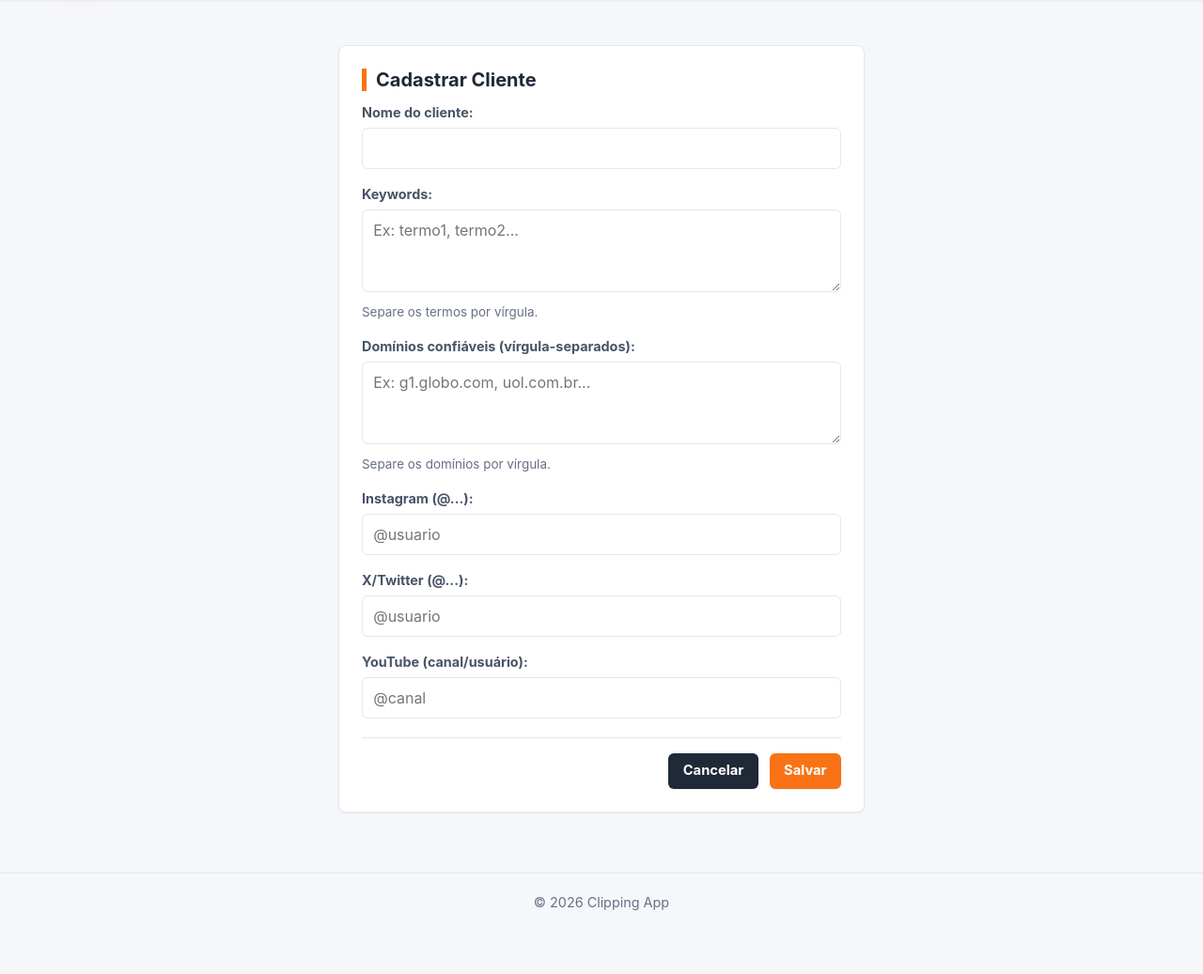
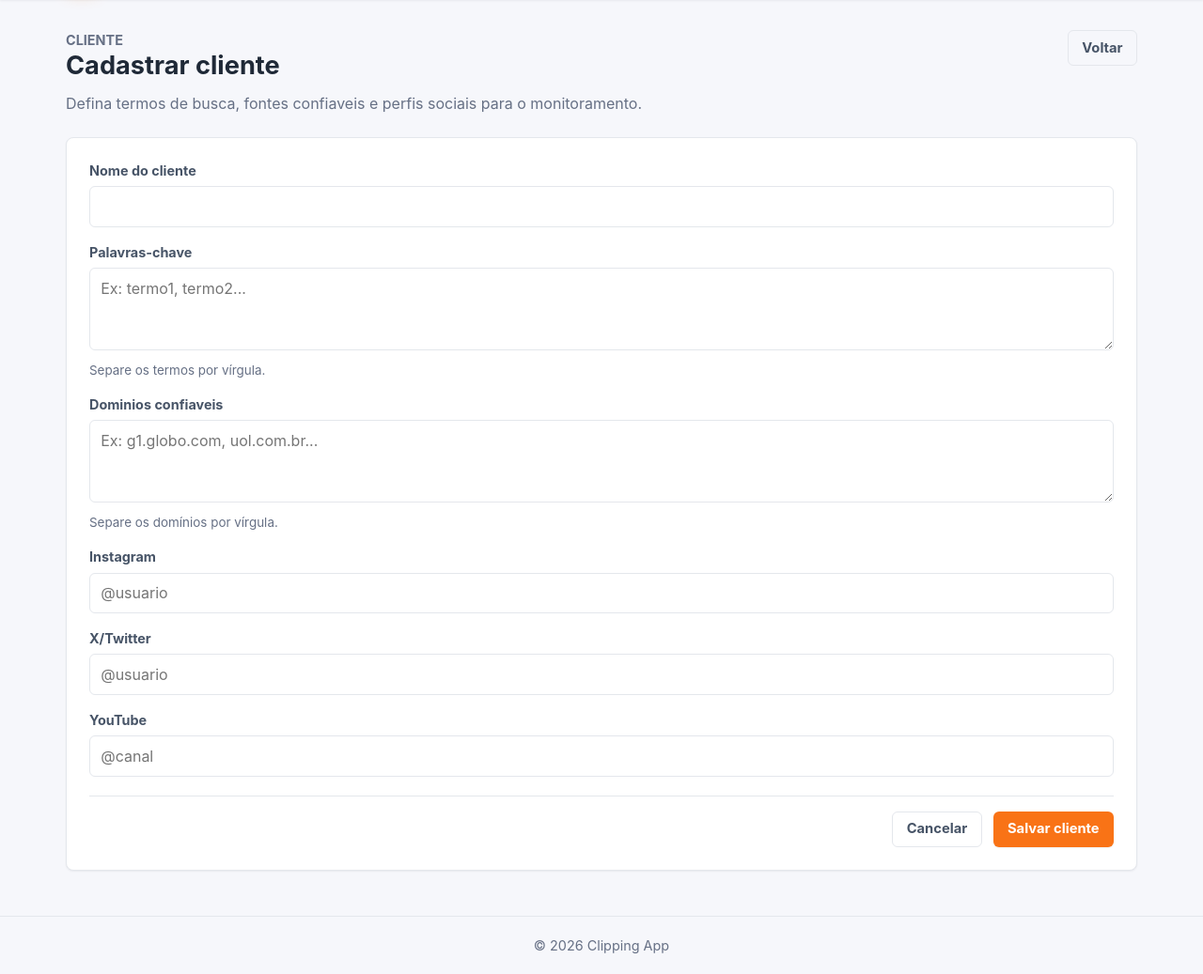
Before and after one commit to victorgdesouza/clipping, a Django app: page /clients/add/ in a window 1280 px wide. Shown: the part 63-1100 px from the top of the page at 94% size. Before the commit the page ends 1032 px from the top, so only its background shows below. Run offline with Django 5.2, Linux system fonts and the light colour scheme; the visitor is signed in with stand-in values (Sample User, id 1).

Commit message:
Improve client form UX

```diff
--- a/templates/newsclip/client_form.html
+++ b/templates/newsclip/client_form.html
@@ -1,79 +1,68 @@
-{# templates/newsclip/client_form.html #}
-{# templates/newsclip/client_form.html #}
-
 {% extends "base.html" %}
-{% block title %}
-{% if object %}Editar Cliente{% else %}Novo Cliente{% endif %}
-{% endblock %}
+{% block title %}{% if object %}Editar Cliente{% else %}Novo Cliente{% endif %}{% endblock %}
 
 {% block content %}
-<div class="form-container">
-  <div class="card">
-    <h2 class="mb-3" style="border-left: 5px solid var(--orange-primary); padding-left: 10px;">
-      {% if form.instance.pk %}Editar Cliente{% else %}Cadastrar Cliente{% endif %}
-    </h2>
+<section class="page-header">
+  <div>
+    <p class="page-eyebrow">Cliente</p>
+    <h1>{% if form.instance.pk %}Editar cliente{% else %}Cadastrar cliente{% endif %}</h1>
+    <p>Defina termos de busca, fontes confiaveis e perfis sociais para o monitoramento.</p>
+  </div>
+  <a href="{% url 'dashboard' %}" class="button button-ghost">Voltar</a>
+</section>
 
-    <form method="post">
+<form method="post" class="card stacked-form">
   {% csrf_token %}
+  {% if form.non_field_errors %}
+    <div class="message message-error">{{ form.non_field_errors }}</div>
+  {% endif %}
 
-      <div class="form-group">
-        {{ form.name.label_tag }}
+  <div class="form-grid">
+    <div class="form-group form-group-wide">
+      <label for="{{ form.name.id_for_label }}">Nome do cliente</label>
       {{ form.name }}
-        {% if form.name.errors %}
-        <div style="color: var(--red); font-size: 0.9rem;">{{ form.name.errors }}</div>
-        {% endif %}
+      {{ form.name.errors }}
+    </div>
+
+    <div class="form-group form-group-wide">
+      <label for="{{ form.keywords.id_for_label }}">Palavras-chave</label>
+      {{ form.keywords }}
+      <span class="form-help-text">{{ form.keywords.help_text }}</span>
+      {{ form.keywords.errors }}
+    </div>
+
+    <div class="form-group form-group-wide">
+      <label for="{{ form.domains.id_for_label }}">Dominios confiaveis</label>
+      {{ form.domains }}
+      <span class="form-help-text">{{ form.domains.help_text }}</span>
+      {{ form.domains.errors }}
     </div>
 
     <div class="form-group">
-        {{ form.keywords.label_tag }}
-        {{ form.keywords }}
-        <div class="form-help-text">{{ form.keywords.help_text }}</div>
-        {% if form.keywords.errors %}
-        <div style="color: var(--red); font-size: 0.9rem;">{{ form.keywords.errors }}</div>
-        {% endif %}
+      <label for="{{ form.instagram.id_for_label }}">Instagram</label>
+      {{ form.instagram }}
+      <span class="form-help-text">{{ form.instagram.help_text }}</span>
+      {{ form.instagram.errors }}
     </div>
 
     <div class="form-group">
-        {{ form.domains.label_tag }}
-        {{ form.domains }}
-        <div class="form-help-text">{{ form.domains.help_text }}</div>
-        {% if form.domains.errors %}
-        <div style="color: var(--red); font-size: 0.9rem;">{{ form.domains.errors }}</div>
-        {% endif %}
+      <label for="{{ form.x.id_for_label }}">X/Twitter</label>
+      {{ form.x }}
+      <span class="form-help-text">{{ form.x.help_text }}</span>
+      {{ form.x.errors }}
     </div>
 
     <div class="form-group">
-        {{ form.instagram.label_tag }}
-        {{ form.instagram }}
-        <div class="form-help-text">{{ form.instagram.help_text }}</div>
-        {% if form.instagram.errors %}
-        <div style="color: var(--red); font-size: 0.9rem;">{{ form.instagram.errors }}</div>
-        {% endif %}
+      <label for="{{ form.youtube.id_for_label }}">YouTube</label>
+      {{ form.youtube }}
+      <span class="form-help-text">{{ form.youtube.help_text }}</span>
+      {{ form.youtube.errors }}
     </div>
-
-      <div class="form-group">
-        {{ form.x.label_tag }}
-        {{ form.x }}
-        <div class="form-help-text">{{ form.x.help_text }}</div>
-        {% if form.x.errors %}
-        <div style="color: var(--red); font-size: 0.9rem;">{{ form.x.errors }}</div>
-        {% endif %}
-      </div>
-
-      <div class="form-group">
-        {{ form.youtube.label_tag }}
-        {{ form.youtube }}
-        <div class="form-help-text">{{ form.youtube.help_text }}</div>
-        {% if form.youtube.errors %}
-        <div style="color: var(--red); font-size: 0.9rem;">{{ form.youtube.errors }}</div>
-        {% endif %}
   </div>
 
   <div class="form-actions">
-        <a href="{% url 'dashboard' %}" class="button button-secondary">Cancelar</a>
-        <button type="submit" class="button">Salvar</button>
+    <a href="{% url 'dashboard' %}" class="button button-ghost">Cancelar</a>
+    <button type="submit" class="button">Salvar cliente</button>
   </div>
 </form>
-  </div>
-</div>
 {% endblock %}
```
Lines whose indentation alone changed are shown as unchanged.
